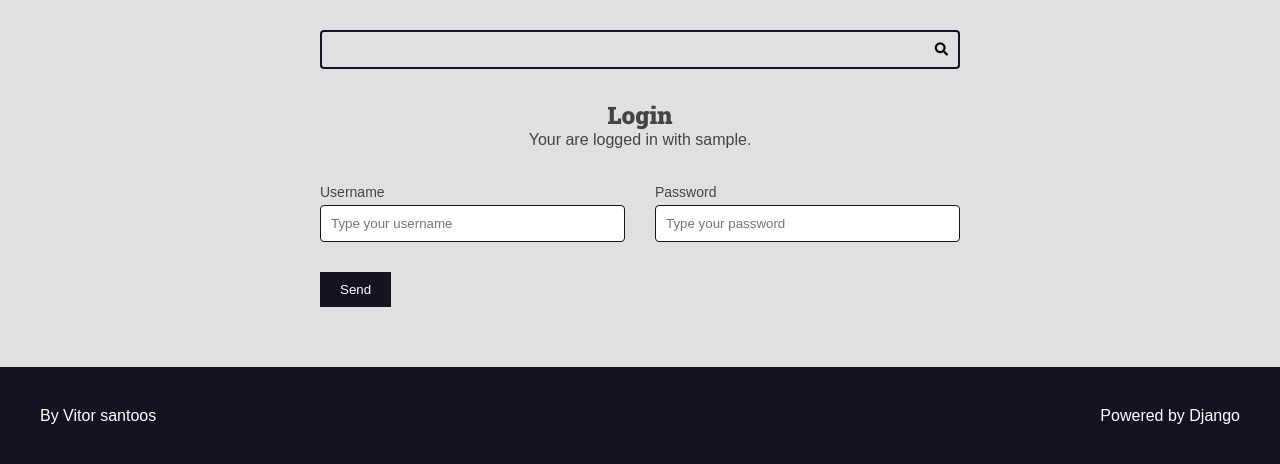
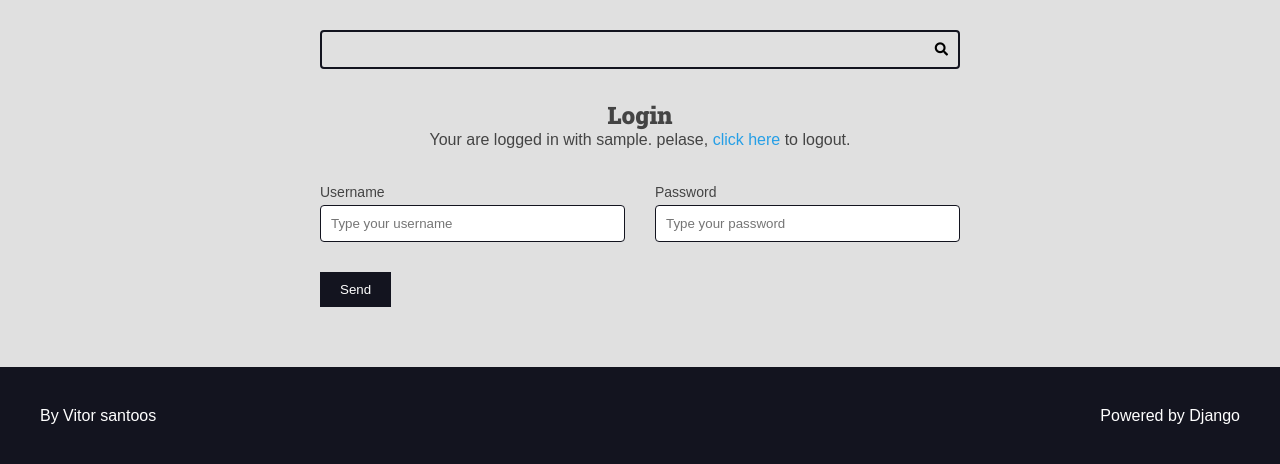
Before and after one commit to VitorSantoos96/site_recipe_django, a Django app: template authors/templates/authors/pages/login.html in a window 1280 px wide. Shown: the part 113-577 px from the top of the page. Run offline with Django 5.2, Linux system fonts and the light colour scheme; the template is opened without the code that fills it: values that come from a table or form of the project are taken from there, others are empty; the visitor is signed in with stand-in values (Sample User, id 1).

Commit message:
Atualização curso 15/06/2024
Tive que pegar varias commits novamente pois teve um erro no envio dos commit "mais de 100mb" ERRO

```diff
--- a/authors/templates/authors/pages/login.html
+++ b/authors/templates/authors/pages/login.html
@@ -6,10 +6,16 @@
     <div class="main-content center container">
         <h2>Login</h2>
         {% if request.user.is_authenticated %}
-        <p>
+        <div>
             Your are logged in with
             {{ request.user.username }}.
-        </p>
+            pelase,
+            <form class="inline-form" action="{% url "authors:logout" %}" method="POST">
+                {% csrf_token %}
+                <input type="hidden" name="username" value="{{request.user.username}}">
+                <button class="plaintext-button" type="submit">click here</button>
+            </form> to logout.
+        </div>
         {% endif %}
     </div>
 
--- a/authors/urls.py
+++ b/authors/urls.py
@@ -8,5 +8,6 @@ urlpatterns = [
     path('register/create/', views.register_create, name='register_create'),
     path('login/', views.login_view, name='login'),
     path('login/create/', views.login_create, name='login_create'),
+    path('logout', views.logout_view, name='logout'),
     #path('dashboard/', views.dashboard, name='dashboard'),
 ]
--- a/base_static/global/css/styles.css
+++ b/base_static/global/css/styles.css
@@ -349,6 +349,19 @@ h6 {
     color: var(--color-white);
 }
 
+.inline-form {
+    display: inline;
+}
+
+.plaintext-button {
+    display: inline;
+    border: none;
+    background: none;
+    cursor: pointer;
+    color: var(--color-primary);
+    font-size: 1.6rem;
+}
+
 /* Messages */
 .messsages-container {
     display: flex;
```
Also changed, not shown: authors/views.py (+14 -1 lines).
